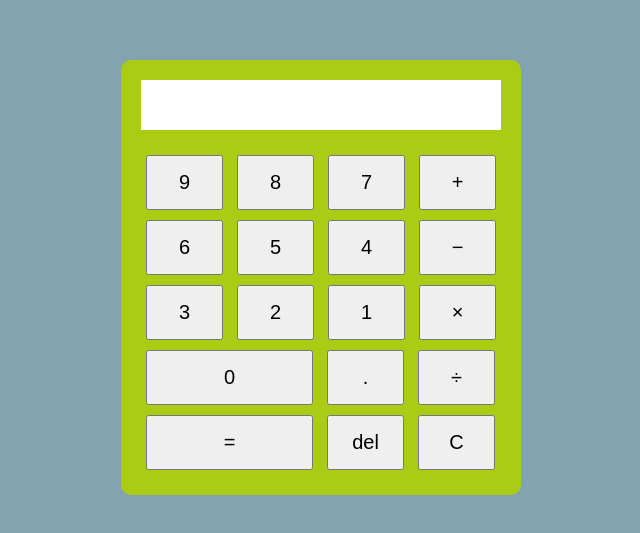
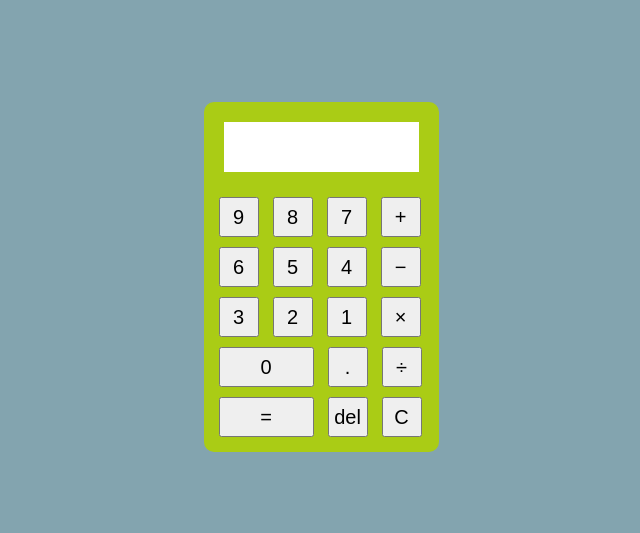
Before and after one commit to Asif-1522/calculator, a plain HTML site: page index.html in a window 1280 px wide. Shown: the part 123-656 px from the top of the page, without its empty margins (319-959 px from the left). Drawn offline with Linux system fonts and the light colour scheme.

Commit message:
change.css

```diff
--- a/style.css
+++ b/style.css
@@ -15,7 +15,7 @@ body{
 #main {
     background-color: rgb(170, 204, 21);
     border-radius: 10px;
-    width: 400px;
+    width: 235px;
 }
 
 h1{
@@ -23,23 +23,23 @@ h1{
     background-color: rgb(255, 255, 255);
     height: 50px;
     margin: 20px;
-    max-width: 360px;
+    max-width: 200px;
     overflow: scroll;
     scrollbar-width: none;
     padding: 5px;
 }
 
 #buttons{
-    margin: 20px;
+    margin: 10px;
 }
 button{
-    padding: 5px;
+    padding: 3px;
     font-size: 20px;
-    height: 55px;
-    width:  77px;
+    height: 40px;
+    width:  40px;
     margin: 5px;
 }
 
 .wid {
-    width: 167px;
+    width: 95px;
 }
```
